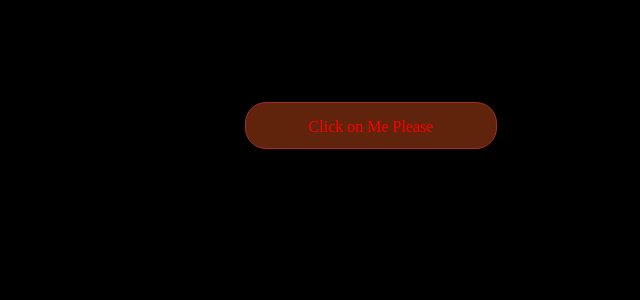
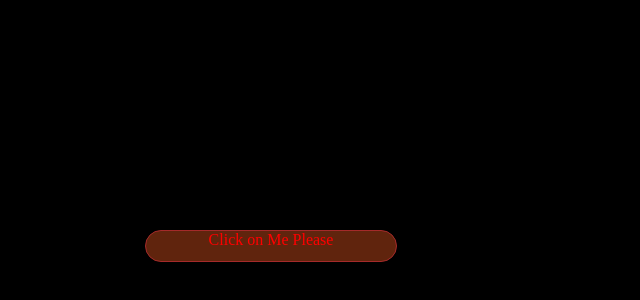
Before and after one commit to Khaled-Teama/Training-Projects, a plain HTML site: page button/index.html in a window 1280 px wide. Shown: the part 162-462 px from the top of the page, without its empty margins (369-1009 px from the left). Drawn offline with Linux system fonts and the light colour scheme.

Commit message:
editbutton

```diff
--- a/button/c.css
+++ b/button/c.css
@@ -1,6 +1,10 @@
 body{
     background-color:black;
     position:relative;
+    display:flex;
+    justify-content:center;
+    align-items:center;
+    height: 100vh;
 
 }
 div {
@@ -9,11 +13,8 @@ div {
     width:250px;
     text-align:center;
     background-color:rgb(96, 36, 13);
-    position : absolute;
     height:30px;
-    padding-top:15px;
-    top:256.3335px;
-    margin-left: 606px;
     border-radius: 21px;
     cursor:pointer;
+
 }
```
